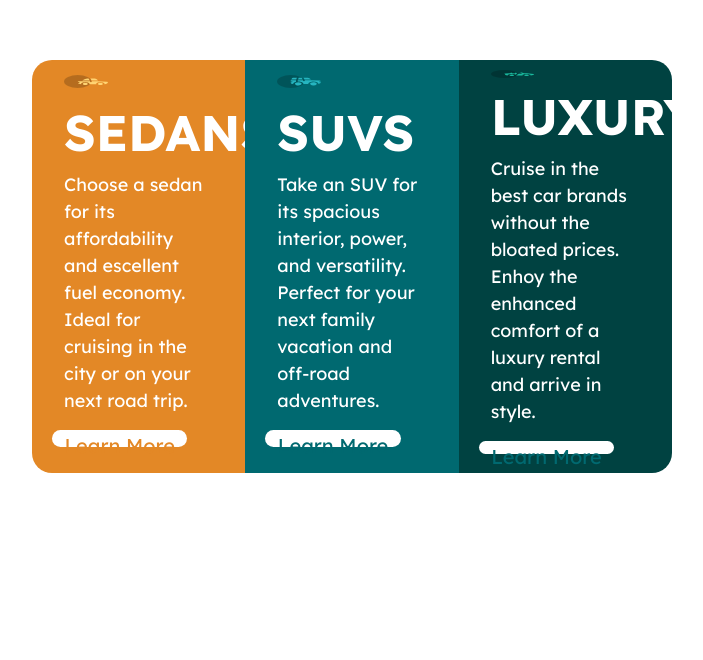
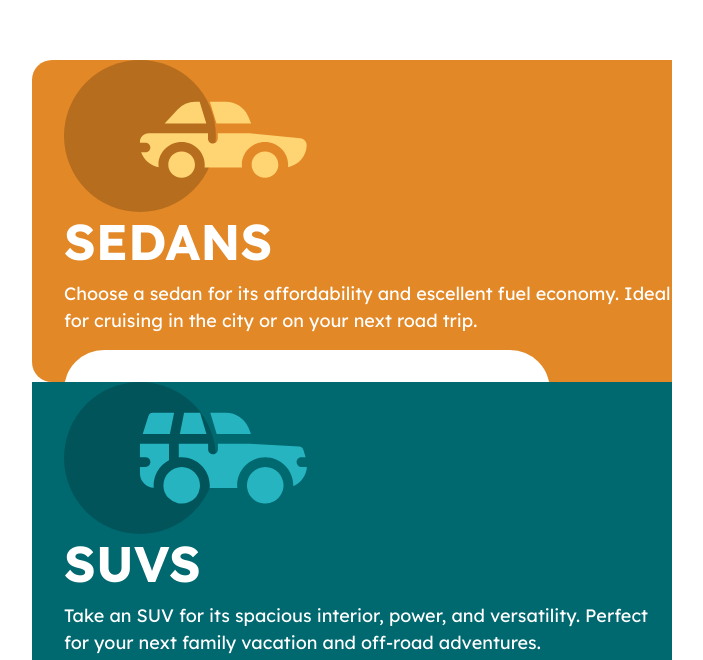
Before and after one commit to pau-develop/202207-w2ch1-pau-sanchez, a website: page components/ex1/ex1.html in a window 1280 px wide. Shown: the part 140-800 px from the top of the page, without its empty margins (288-991 px from the left). Drawn offline with nearby package versions, Linux system fonts and the light colour scheme; files that its build step writes are made by us from their sources.

Commit message:
Switched back to non-bootstrap styling

```diff
--- a/components/ex1/ex1.html
+++ b/components/ex1/ex1.html
@@ -21,56 +21,42 @@
     <title>3 columns</title>
   </head>
   <body>
-    <main class="page-wrap">
-      <div class="main container-lg">
-        <div class="row h-100">
-          <div class="main__box-left col-4 d-flex flex-column">
-            <div class="row w-100 h-100 d-flex align-items-center">
+    <div class="page-wrap">
+      <main class="main">
+        <section class="main__box-left">
+          <div class="main__image">
             <img src="/components/ex1/icon-sedans.svg" />
           </div>
-            <div class="row w-100 h-100"><h2>SEDANS</h2></div>
-            <div class="row w-100 h-100">
-              <p>
+          <h2 class="main__title">SEDANS</h2>
+          <p class="main__paragraph">
             Choose a sedan for its affordability and escellent fuel economy.
             Ideal for cruising in the city or on your next road trip.
           </p>
-            </div>
-            <div class="row w-100 h-100">
           <button class="main__button">Learn More</button>
-            </div>
-          </div>
-          <div class="main__box-mid col-4 d-flex flex-column">
-            <div class="row w-100 h-100 d-flex align-items-center">
+        </section>
+        <section class="main__box-mid">
+          <div class="main__image">
             <img src="/components/ex1/icon-suvs.svg" />
           </div>
-            <div class="row w-100 h-100"><h2>SUVS</h2></div>
-            <div class="row w-100 h-100">
-              <p>
+          <h2 class="main__title">SUVS</h2>
+          <p class="main__paragraph">
             Take an SUV for its spacious interior, power, and versatility.
             Perfect for your next family vacation and off-road adventures.
           </p>
-            </div>
-            <div class="row w-100 h-100">
           <button class="main__button">Learn More</button>
-            </div>
-          </div>
-          <div class="main__box-right col-4 d-flex flex-column">
-            <div class="row w-100 h-100 d-flex align-items-center">
+        </section>
+        <section class="main__box-right">
+          <div class="main__image">
             <img src="/components/ex1/icon-luxury.svg" />
           </div>
-            <div class="row w-100 h-100"><h2>LUXURY</h2></div>
-            <div class="row w-100 h-100">
-              <p>
-                Cruise in the best car brands without the bloated prices. Enhoy
-                the enhanced comfort of a luxury rental and arrive in style.
+          <h2 class="main__title">LUXURY</h2>
+          <p class="main__paragraph">
+            Cruise in the best car brands without the bloated prices. Enjoy the
+            enhanced comfort of a luxury rental and arrive in style.
           </p>
+          <button class="main__button">Learn More</button>
+        </section>
+      </main>
     </div>
-            <div class="row w-100 h-100">
-              <button class="main__button">Learn More</button>
-            </div>
-          </div>
-        </div>
-      </div>
-    </main>
   </body>
 </html>
--- a/sass/components/_ex1.scss
+++ b/sass/components/_ex1.scss
@@ -10,9 +10,14 @@
 }
 
 .main {
-  width: 50vw;
-  height: 50vh;
-  display: flex;
+  flex-direction: column;
+  width: 100%;
+  height: 100%;
+  @media (min-width: 1000px) {
+    width: 50vw;
+    height: 50vh;
+    display: flex;
+  }
   &__box-left {
     @include box(hsl(31, 77%, 52%), 20px 0 0 20px);
     button {
```
Lines whose indentation alone changed are shown as unchanged.
